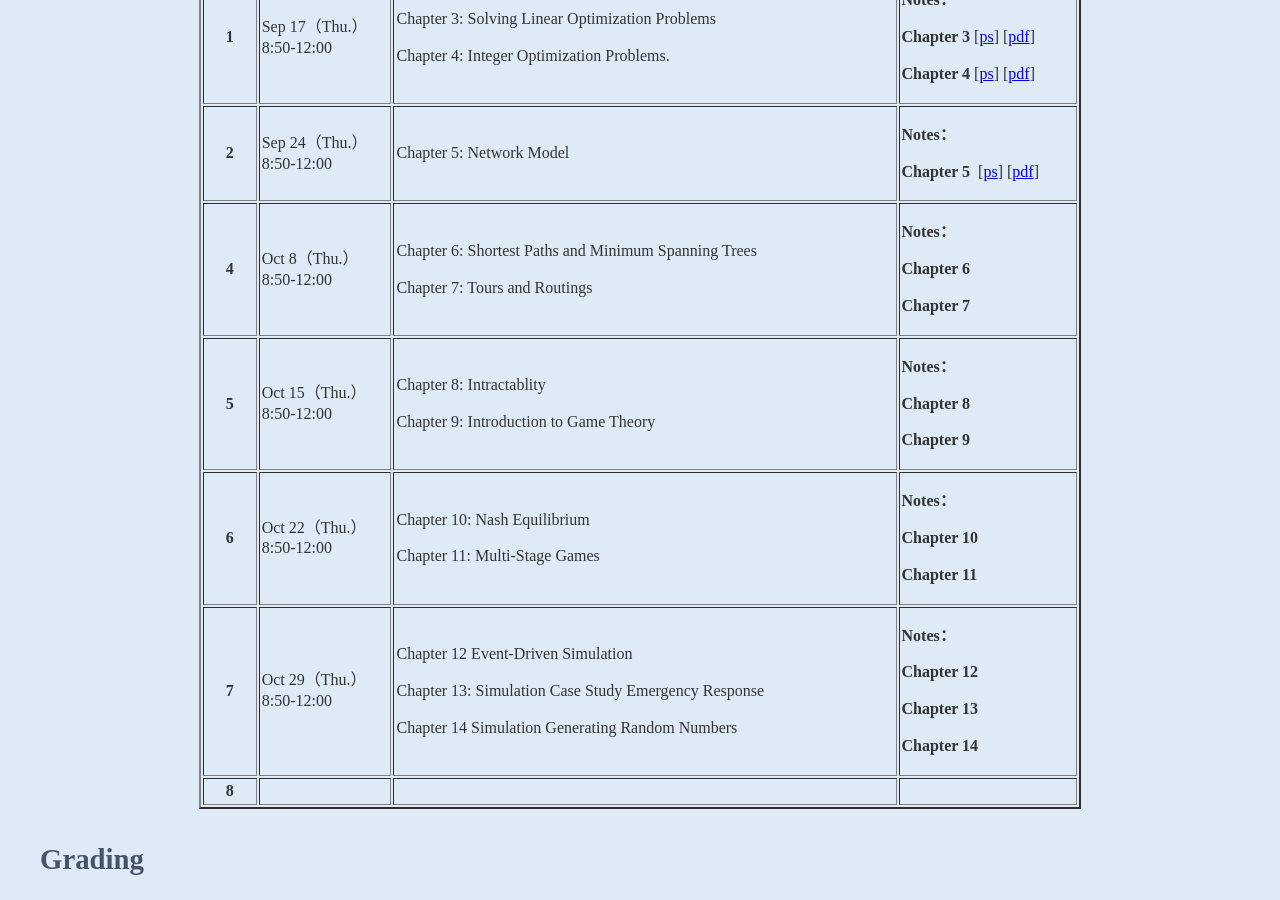
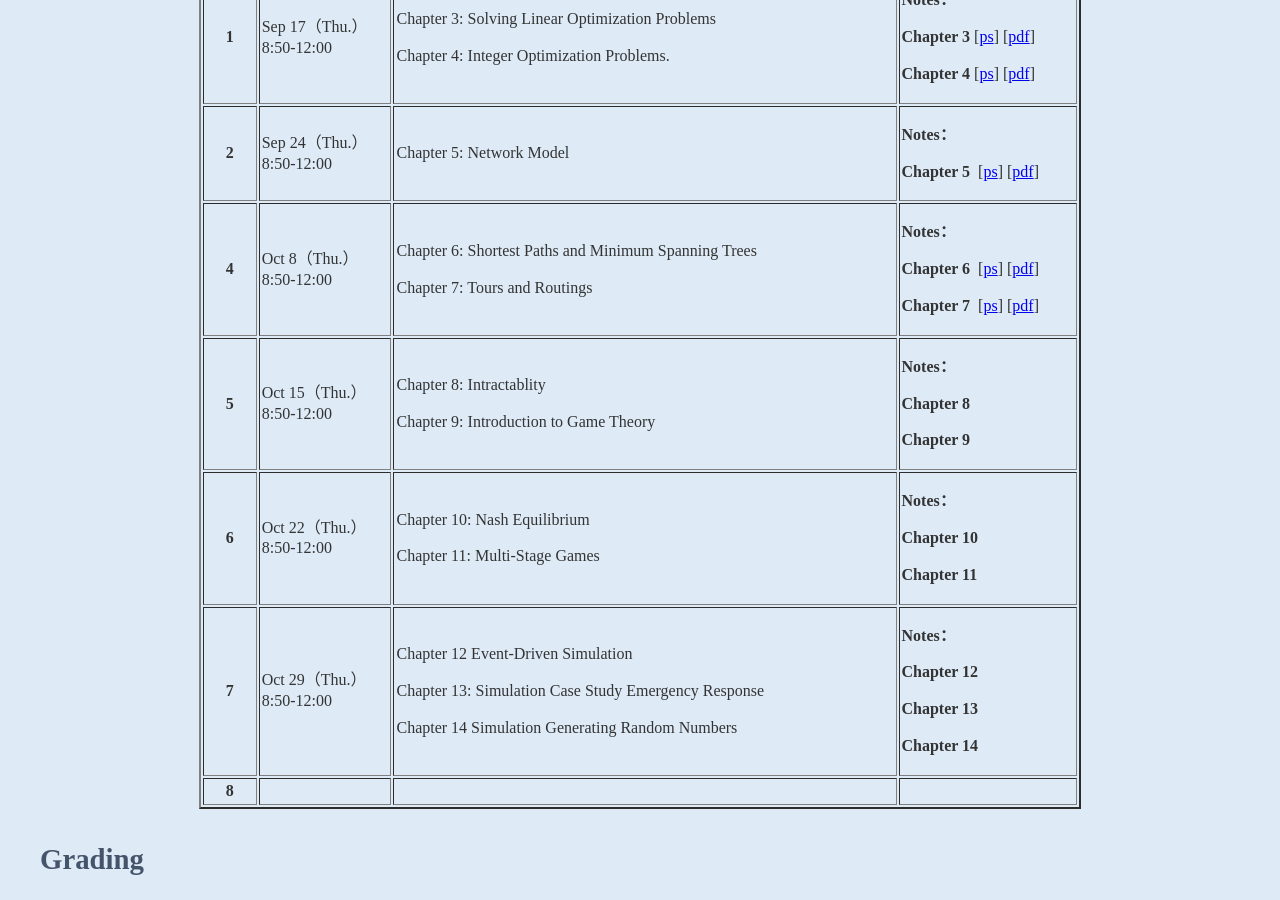
Before and after one commit to kejiwei/kejiwei.github.io, a Jekyll site: the page teaching/courses/OTM/index.html, which Jekyll copies as it is, in a window 1280 px wide and 900 px high, scrolled down 1284 px. Built offline with Jekyll 4.4.1, drawn with Linux system fonts in a browser that asks for light colours.

Commit message:
20261008

```diff
--- a/teaching/courses/OTM/index.html
+++ b/teaching/courses/OTM/index.html
@@ -103,8 +103,8 @@
                   <p>Chapter 7: Tours and Routings&nbsp;</p></td>
                 <td>
                   <p> <strong>Notes：</strong>&nbsp;</p>
-                  <p><strong>Chapter 6</strong></p>
-                  <p><strong>Chapter 7</strong></p>
+                  <p><strong>Chapter 6&nbsp; </strong>[<a href="slides/CH6 Shortest Paths and Minimum Spanning Trees.ppsx">ps</a>] [<a href="slides/CH6 Shortest Paths and Minimum Spanning Trees.pdf">pdf</a>]</p>
+                  <p><strong>Chapter 7&nbsp; </strong>[<a href="slides/CH7 Tours and Routings.ppsx">ps</a>] [<a href="slides/CH7 Tours and Routings.pdf">pdf</a>]</p>
                 </td>
                 </tr>
 
```
Also changed, not shown: 4 other files.
